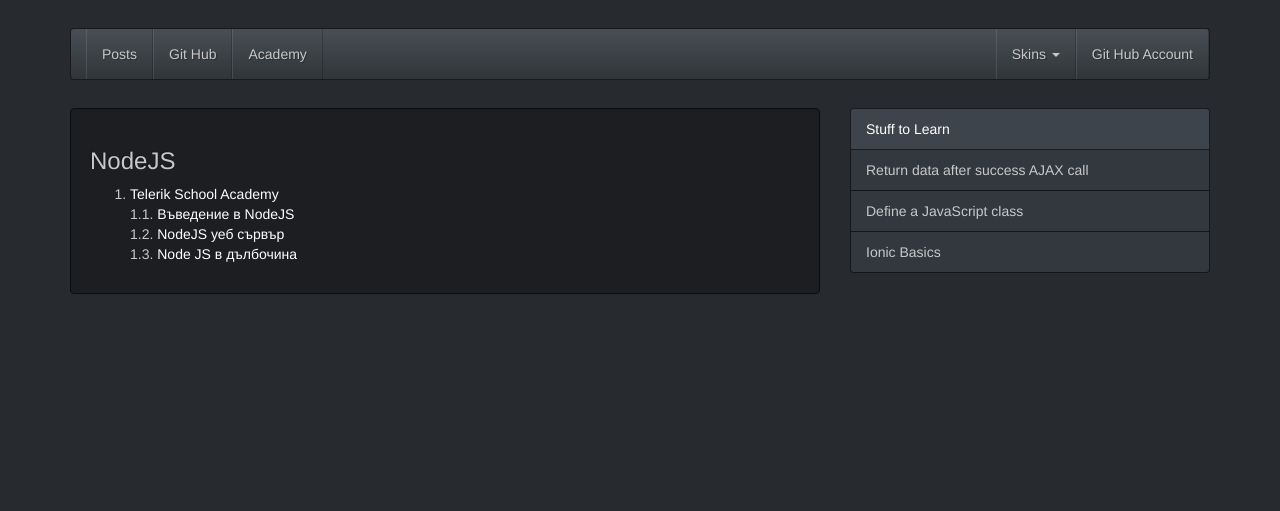
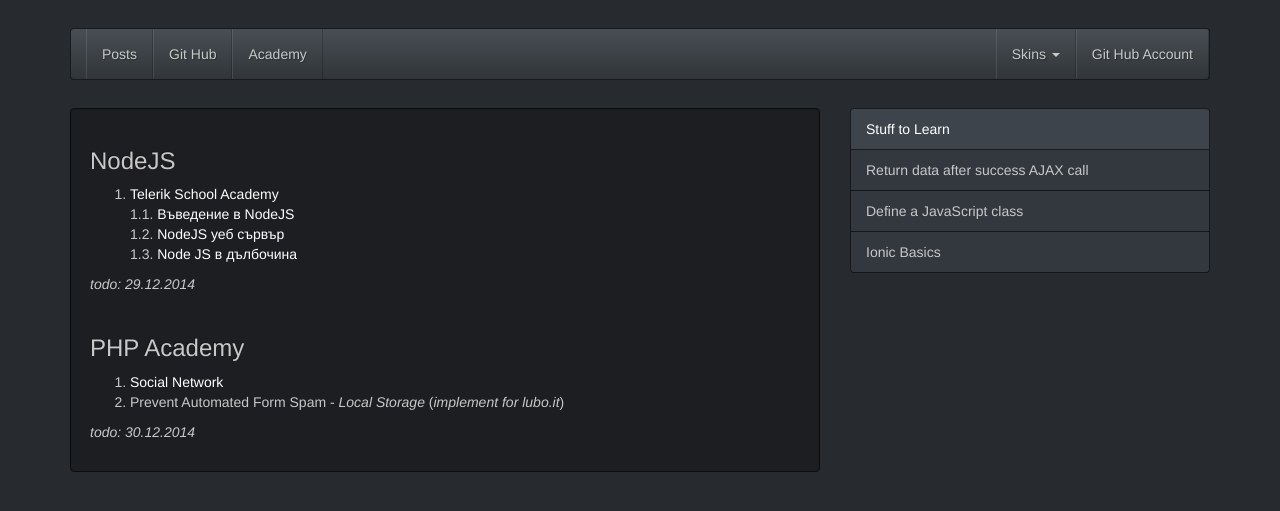
Before and after one commit to donvercety/donvercety.github.io, a Jekyll site: the page built from _posts/2014-12-28-stuff-to-learn.md, in a window 1280 px wide. Shown: the top 511 px of the page. Built offline with Jekyll 4.4.1, drawn with Linux system fonts in a browser that asks for light colours; nearby versions of some CDN libraries.

Commit message:
Update 2014-12-28-stuff-to-learn.md

```diff
--- a/_posts/2014-12-28-stuff-to-learn.md
+++ b/_posts/2014-12-28-stuff-to-learn.md
@@ -13,3 +13,14 @@ description: >
 1.1. [Въведение в NodeJS](https://www.youtube.com/watch?v=kqhTrYr0lOw&list=PLF4lVL1sPDSmiF3qBNkxOcAQOsGFMJhSd#t=2192)
 1.2. [NodeJS уеб сървър](https://www.youtube.com/watch?v=OQM7HptXBXA&list=PLF4lVL1sPDSmiF3qBNkxOcAQOsGFMJhSd&index=2)
 1.3. [Node JS в дълбочина](https://www.youtube.com/watch?v=qlNz_mrPni0&index=3&list=PLF4lVL1sPDSmiF3qBNkxOcAQOsGFMJhSd)
+
+*todo: 29.12.2014*
+
+---
+
+### PHP Academy
+
+1. [Social Network](https://www.youtube.com/playlist?list=PLfdtiltiRHWEGcgVaEZQGoCNN4ye-5Hrc)
+2. Prevent Automated Form Spam - *Local Storage* (*implement for lubo.it*)
+
+*todo: 30.12.2014*
```
